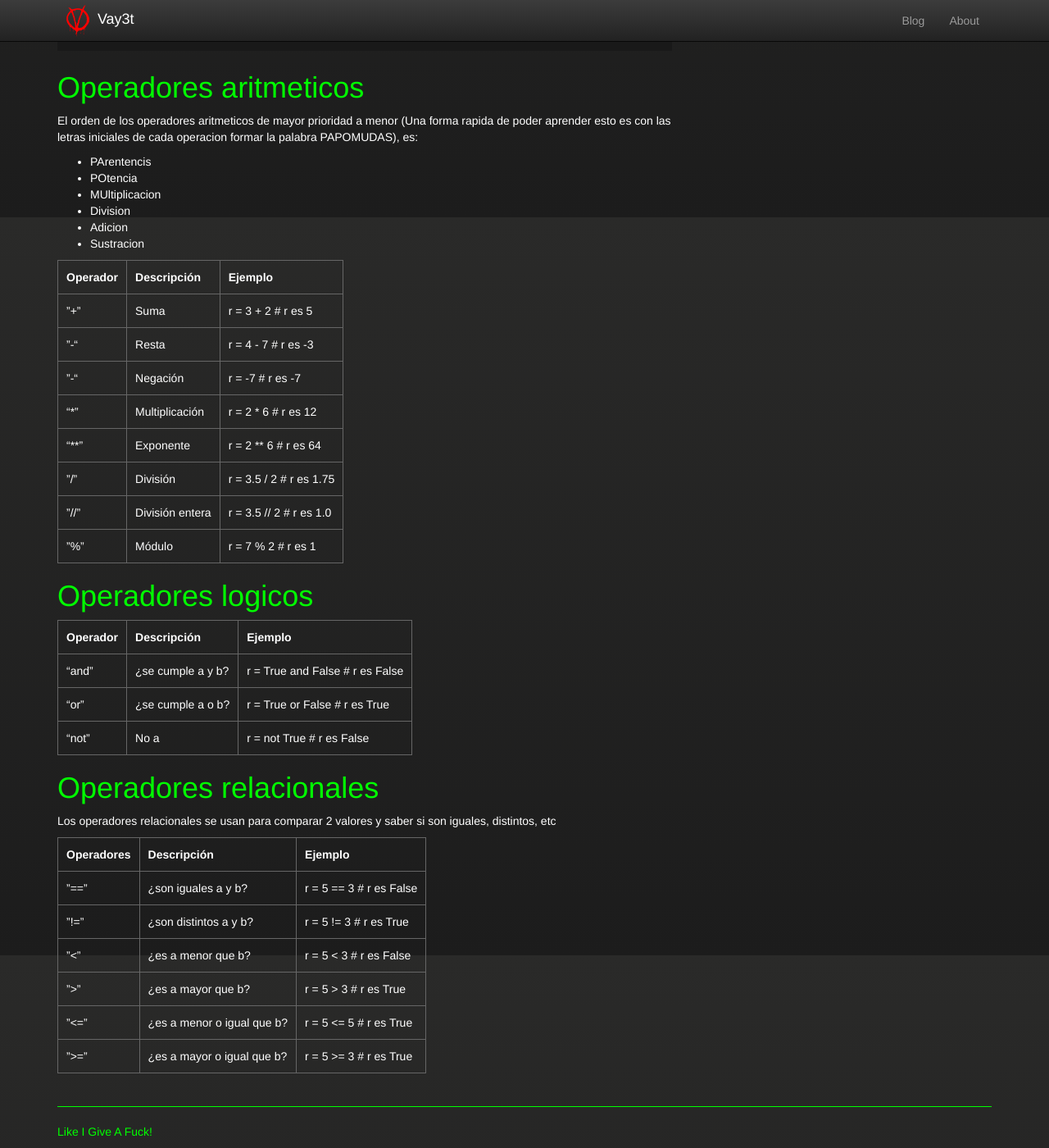
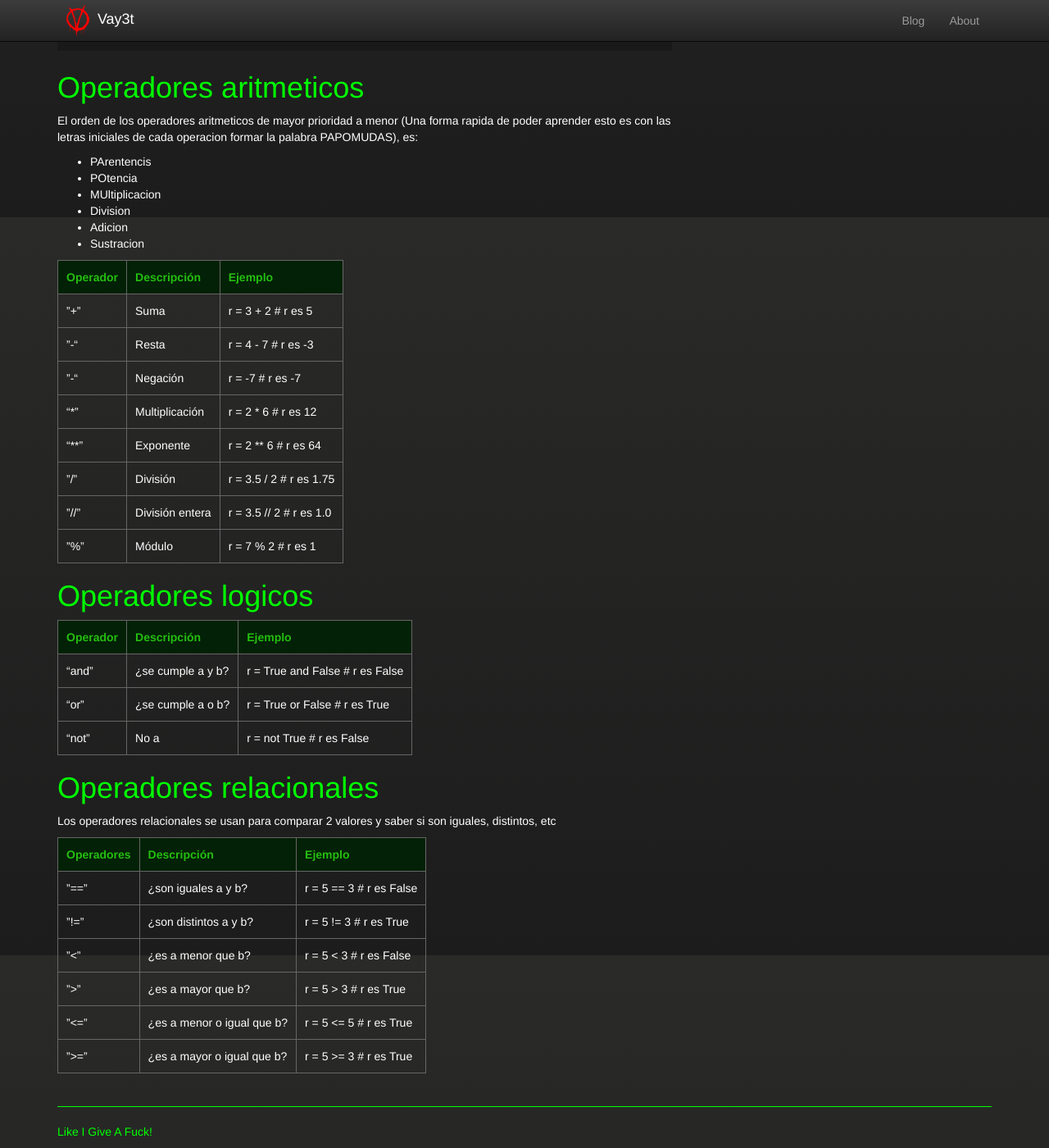
Before and after one commit to pvallejos/pvallejos.github.io, a Jekyll site: the page built from _posts/2017-10-17-Python-Part-1.md, in a window 1280 px wide and 1400 px high, scrolled down 1535 px. Shown: the whole window at 82% size. Built offline with Jekyll 4.4.1, drawn with Linux system fonts in a browser that asks for light colours; nearby versions of some CDN libraries; comment, search, counter and statistics services are not loaded.

Commit message:
Update vay3t.css

```diff
--- a/assets/css/vay3t.css
+++ b/assets/css/vay3t.css
@@ -438,3 +438,8 @@ table th[class*="col-"] {
     border-bottom: 0;
   }
 }
+
+th {
+background: #022106;
+color: #25be10;
+}
```
